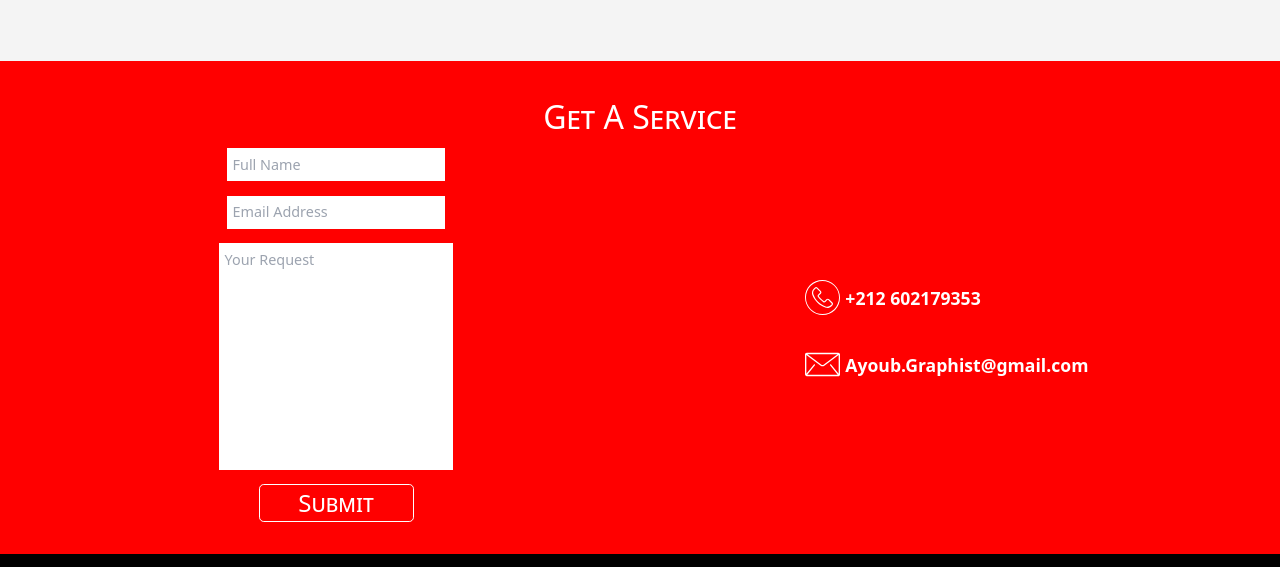
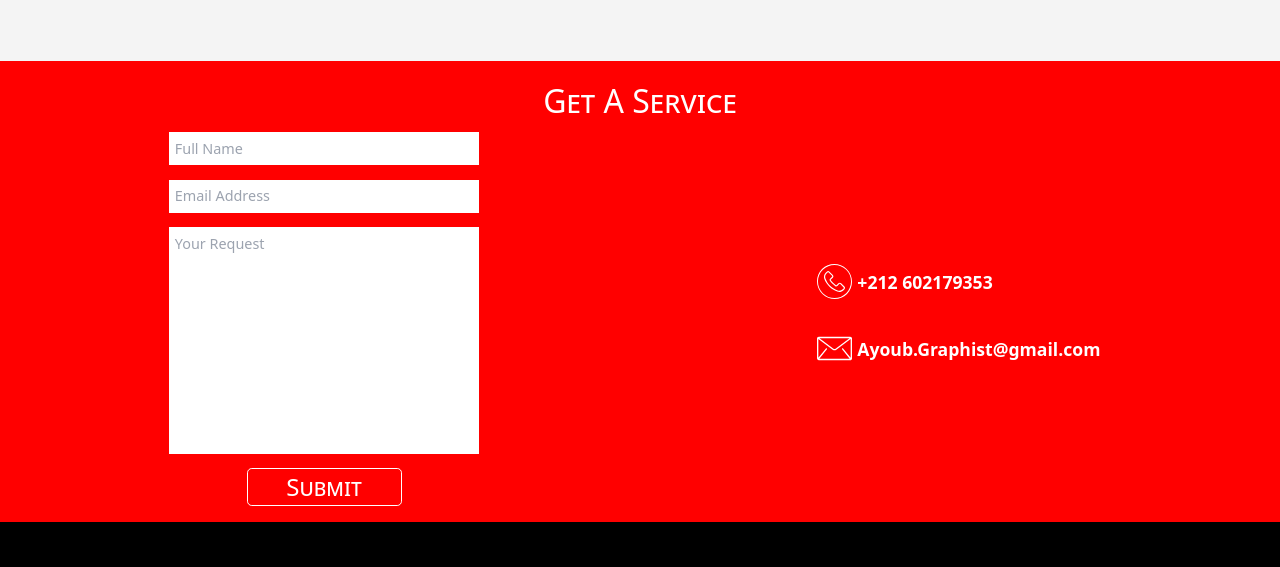
Before and after one commit to Zakaria-de/project-01, a website built with webpack: page src/html/index.html in a window 1280 px wide. Shown: the part 3813-4380 px from the top of the page. Built offline with nearby package versions, Linux system fonts and the light colour scheme; files whose address does not match are found by name.

Commit message:
removed the padding of the contact inner container

```diff
--- a/src/sass/layout/_contact.scss
+++ b/src/sass/layout/_contact.scss
@@ -10,9 +10,9 @@
       flex-direction: row-reverse;
     }
   }
-  @media (min-width: 20em) {
-    padding: 2em;
-  }
+  // @media (min-width: 20em) {
+  //   // padding: 2em;
+  // }
   &__info {
     display: flex;
     max-width: 700px;
@@ -77,6 +77,9 @@ textarea {
   min-height: 3em;
   margin: 0.5em 0;
   font-size: 1.1rem;
+  @media (min-width: 11em) {
+    min-width: 100%;
+  }
   @media (min-width: 20em) {
     min-height: 2em;
   }
```
